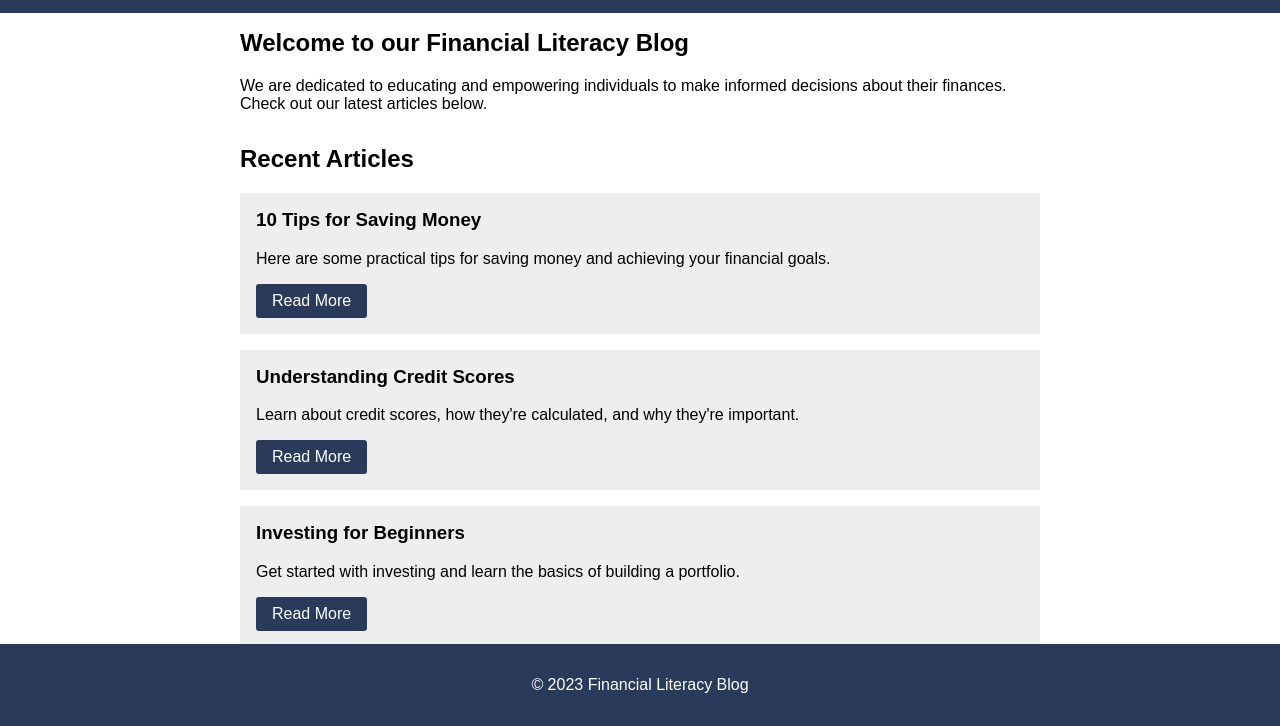
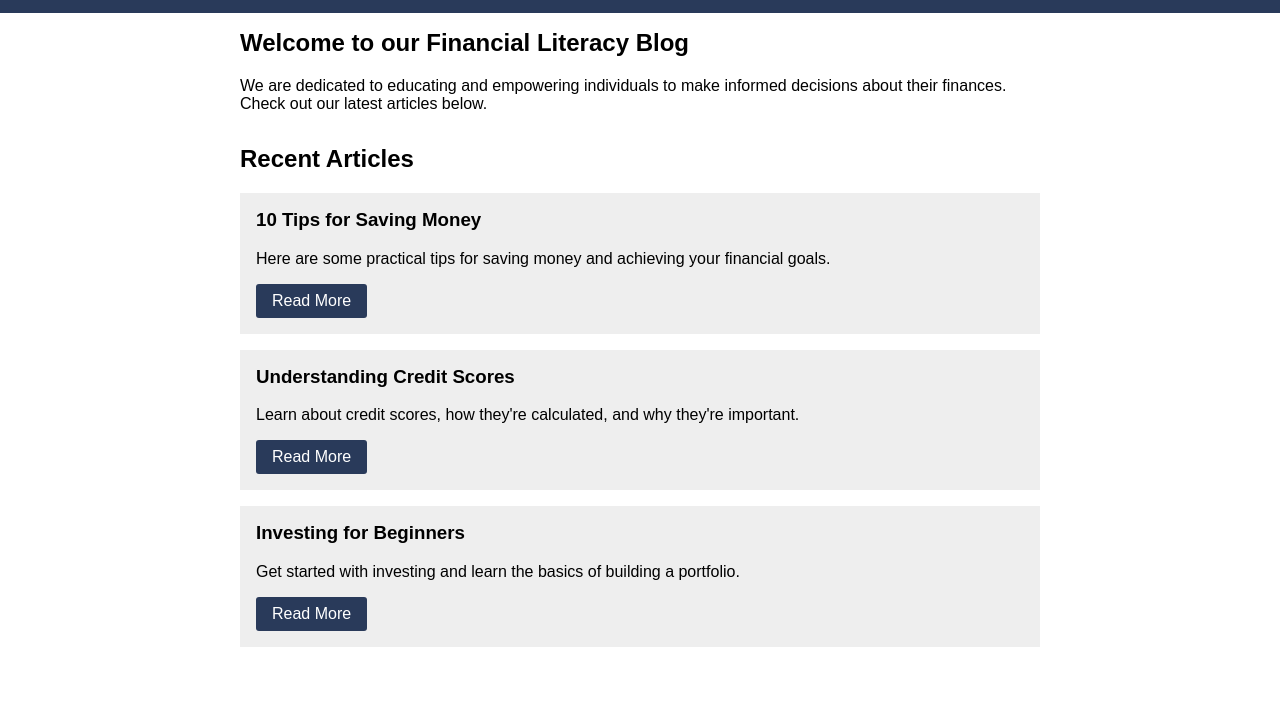
Before and after one commit to wr1pg/mymoneymyfuture, a plain HTML site: page index.html in a window 1280 px wide. Shown: the part 74-800 px from the top of the page. Drawn offline with Linux system fonts and the light colour scheme.

Commit message:
Removed footer

```diff
--- a/index.html
+++ b/index.html
@@ -44,9 +44,5 @@
 			</article>
 		</section>
 	</main>
-
-	<footer>
-		<p>&copy; 2023 Financial Literacy Blog</p>
-	</footer>
 </body>
 </html>
```
